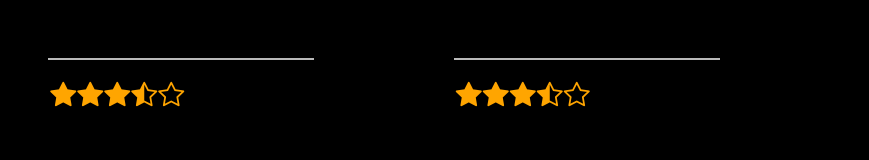
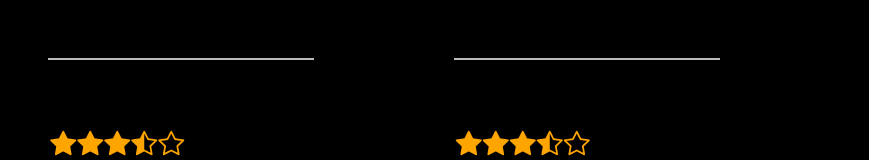
Before and after one commit to abadrubioenrique/ob-fiverr-project-g1, a React (Create React App) app: page / in a window 1280 px wide. Shown: the part 1781-1941 px from the top of the page, without its empty margins (256-1125 px from the left). Before the commit the page ends 1914 px from the top, so only its background shows below. Built offline with nearby package versions, Linux system fonts and the light colour scheme.

Commit message:
Empezando rating

```diff
--- a/src/App.js
+++ b/src/App.js
@@ -10,24 +10,27 @@ function App() {
           <CardComponent
               title="I will 150 SEO backlinks white hat manual link aaaa"
               username="Manolo123"
-              price="20.99"
+              price={20.99}
+              rating={5}
           ></CardComponent>
           <CardComponent
               title="I will get you featured on a google news website"
               username="Chocolateconleche"
-              price="29.99"
+              price={20.99}
+              rating={4}
           ></CardComponent>
           <CardComponent
               title="I will provide SEO plan to rank page 1 in 2021"
               username="Paco"
-              price="10.99"
+              price={20.99}
+              rating={3}
           ></CardComponent>
                     <CardComponent
               title="I will fix wordpress SEO issues to help it rank better"
               username="Marina_seo"
-              price="10.99"
+              price={20.99}
+              rating={5}
           ></CardComponent>
-
 
           </div>
       </header>
--- a/src/components/Card/CardComponent.jsx
+++ b/src/components/Card/CardComponent.jsx
@@ -18,8 +18,9 @@ import SwiperCore, {
 // Swiper modules
 SwiperCore.use([Zoom,Navigation,Pagination]);
 
+const Card=(props)=> {
 
- const Card=(props)=> {
+  const rating=props.rating;
 
 
   return (
@@ -67,7 +68,7 @@ SwiperCore.use([Zoom,Navigation,Pagination]);
           </div>
           <div className="linea"></div>
           <div className="stars">
-          <p>{props.rating}</p>
+          <p>{rating} stars</p>
           {/* TODO Crear una función que pinte las estrellas en funcion de una puntuación obtenida */}
             <i className="star bi bi-star-fill"></i>
             <i className="star bi bi-star-fill"></i>
@@ -75,10 +76,12 @@ SwiperCore.use([Zoom,Navigation,Pagination]);
             <i className="star bi bi-star-half"></i>
             <i className="star bi bi-star"></i>
             <span>{ props.price } €</span>
+
+          </div>
+
+
     </div>
     </div>
-    </div>
-
 
   )
 }
```
Lines whose indentation alone changed are shown as unchanged.
